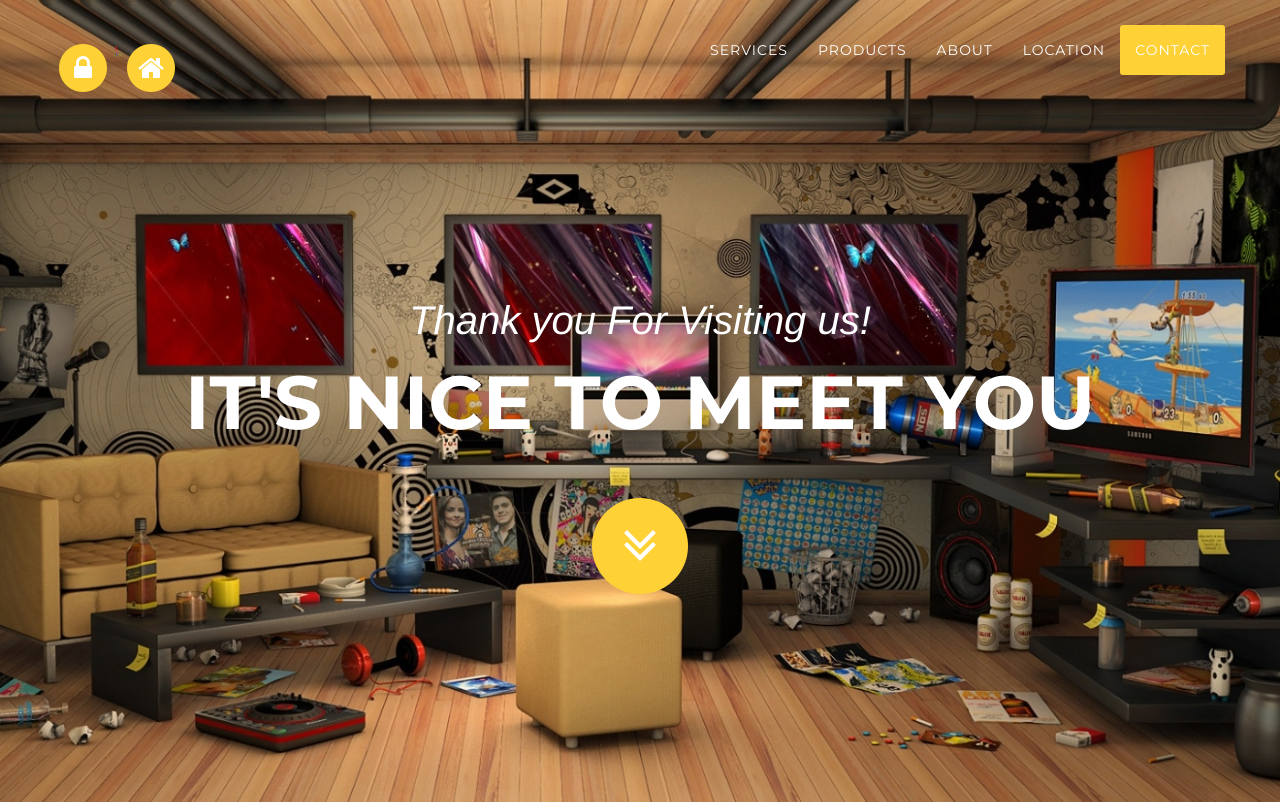
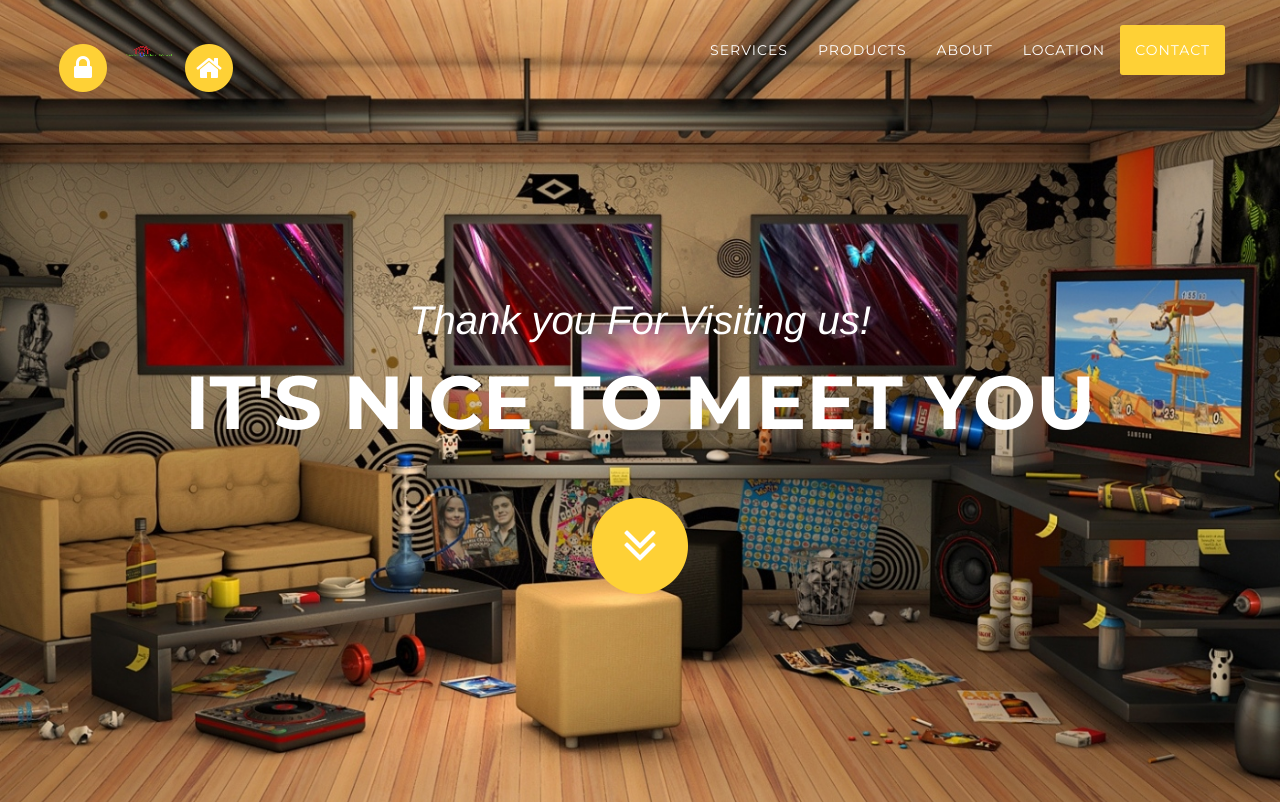
Before and after one commit to gopiprasanthpotipireddy/safeunderroof, a plain HTML site: page index.html in a window 1280 px wide. Shown: the top 804 px of the page. Drawn offline with nearby package versions, Linux system fonts and the light colour scheme; a web font is replaced by a local one.

Commit message:
Update index.html

```diff
--- a/index.html
+++ b/index.html
@@ -50,7 +50,7 @@
                 </span>
 
 
-               <a href="#page-top"> <img src="./img/safe under roof11.png" class="navbar-brand page-scroll img-fluid"  width="42" height="42"></a>
+               <a href="#page-top"> <img src="./img/safe under roof11.png" class="navbar-brand page-scroll"  width="100" height="200"></a>
                 <span class="fa-stack fa-2x navbar-brand ">
                         <i class="fa fa-circle fa-stack-2x text-primary"></i>
                         <i class="fa fa-home fa-stack-1x fa-inverse"></i>
```
